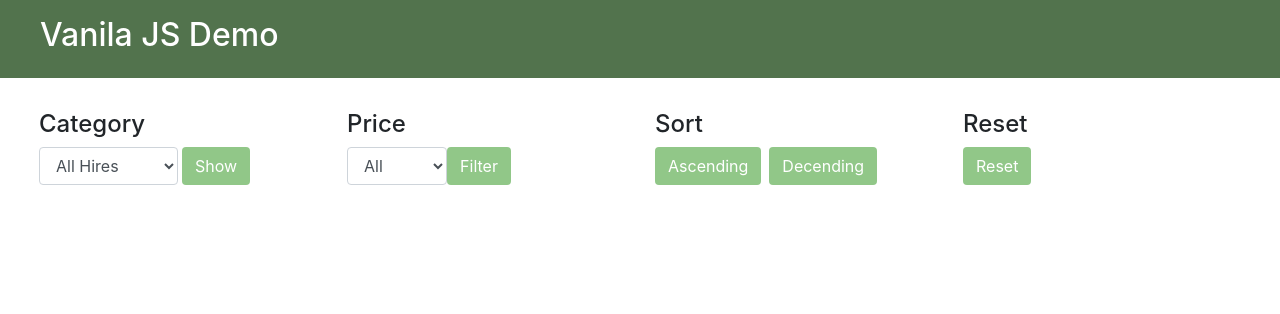
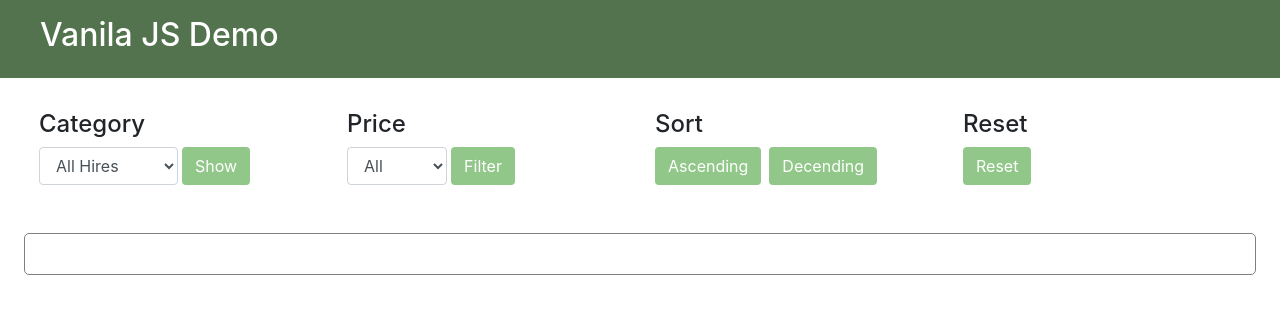
Before and after one commit to Hamsiny/React_Wedding_Website, a React (Create React App) app: page / in a window 1280 px wide. Shown: the top 314 px of the page. Built offline with nearby package versions, Linux system fonts and the light colour scheme.

Commit message:
add showbox and item details comp

```diff
--- a/src/App.js
+++ b/src/App.js
@@ -7,12 +7,14 @@ import {
 } from "react-router-dom";
 import Header from './components/Header/Header';
 import Filter from './components/Filter/Filter';
+import ShowBox from './components/ShowBox/ShowBox';
 
 function App() {
   return (
     <Router>
       <Header />
       <Filter />
+      <ShowBox />
     </Router>
   );
 }
--- a/src/components/Filter/Filter.jsx
+++ b/src/components/Filter/Filter.jsx
@@ -41,7 +41,7 @@ const Filter = () => {
                         <option value="1000">501 - 1000</option>
                         <option value="1001">Over 1000</option>
                     </select>
-                    <button className="btnn mr-2">
+                    <button className="btnn mx-1">
                         Filter
                     </button>
                 </div>
--- /dev/null
+++ b/src/components/ShowBox/ShowBox.css
@@ -0,0 +1,7 @@
+.showbox {
+    padding: 20px 2px 20px 30px;
+    max-height: 700px;
+    border: solid 1px grey;
+    border-radius: 5px;
+    overflow-y: auto;
+}
--- /dev/null
+++ b/src/components/ShowBox/ShowBox.jsx
@@ -0,0 +1,14 @@
+import React from 'react'
+import './ShowBox.css'
+
+const ShowBox = () => {
+    return (
+        <div>
+            <div className="mt-5 mx-4 showbox">
+                <div className="row w-100" id="display"></div>
+            </div>
+        </div>
+    )
+}
+
+export default ShowBox
```
Also changed, not shown: src/components/ItemDetail/ItemDetail.jsx (added, +23 -0 lines).
